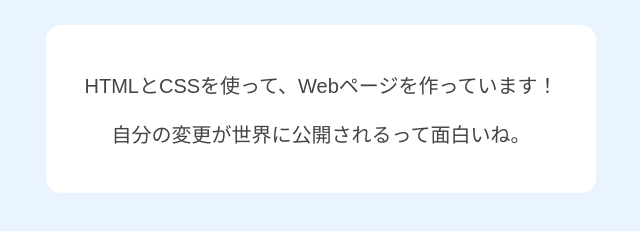
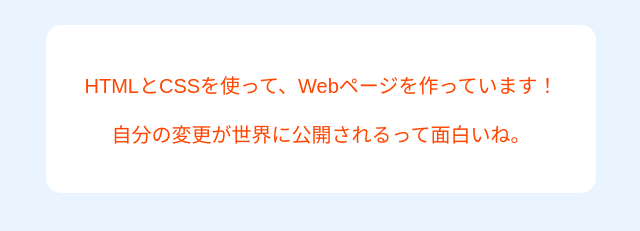
Before and after one commit to t22103-wq/github-pages-test, a plain HTML site: page index.html in a window 1280 px wide. Shown: the part 129-360 px from the top of the page, without its empty margins (319-959 px from the left). Drawn offline with Linux system fonts and the light colour scheme.

Commit message:
index.html文字色をオレンジに変更

```diff
--- a/index.html
+++ b/index.html
@@ -19,7 +19,7 @@
     }
 
     p {
-      color: #444444;
+      color: #ff4500;
       font-size: 20px;
     }
 
```
